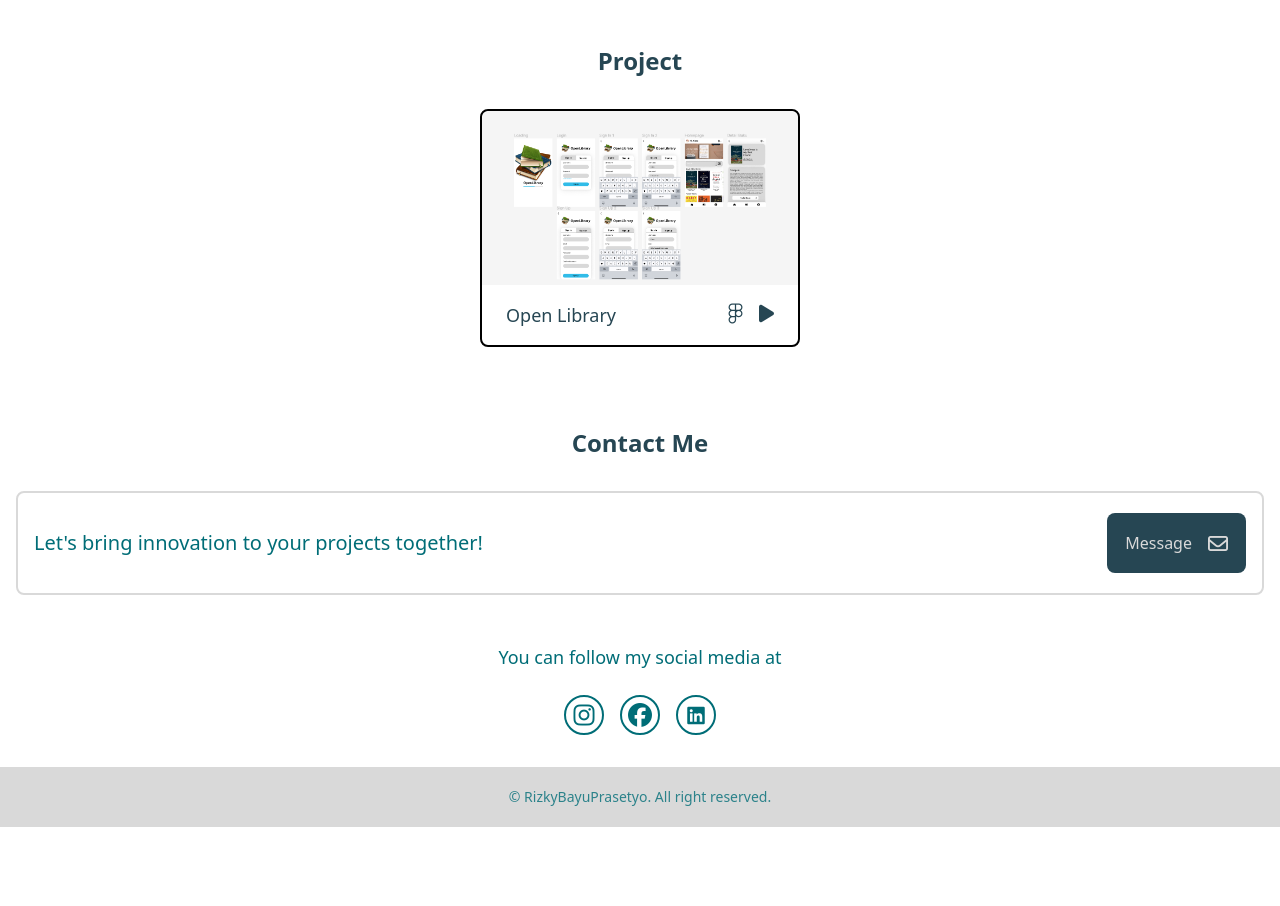
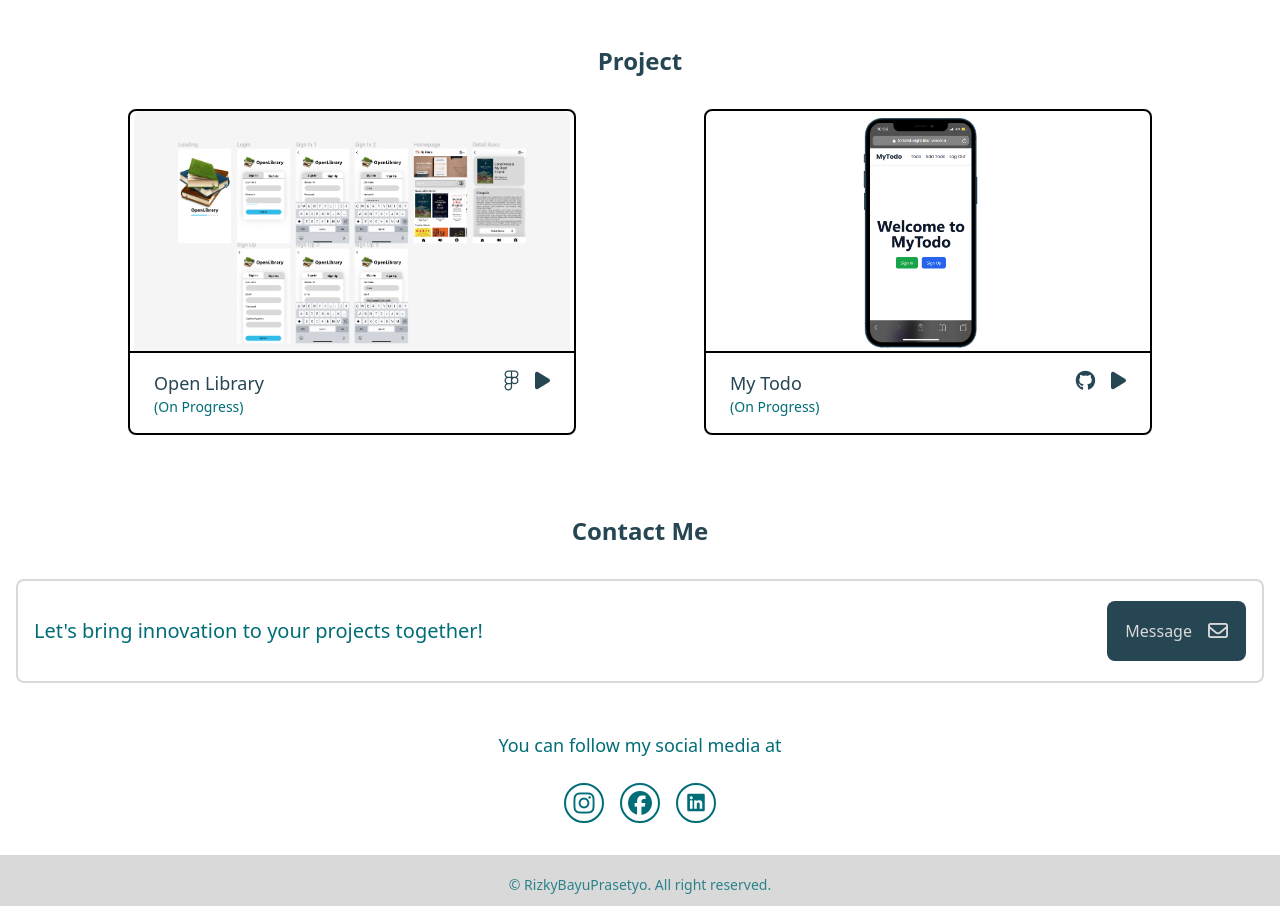
Before and after one commit to rizkybp31/rizkybayuprasetyo, a plain HTML site: page index.html in a window 1280 px wide. Shown: the part 867-1773 px from the top of the page. Before the commit the page ends 1694 px from the top, so only its background shows below. Drawn offline with Linux system fonts and the light colour scheme.

Commit message:
adding new project

```diff
--- a/index.html
+++ b/index.html
@@ -164,13 +164,13 @@
       <div class="section-title">
         <h2 class="text-2xl font-bold text-primary text-center dark:text-light">Project</h2>
       </div>
-      <div class="card-container mt-8 md:flex md:justify-evenly md:items-center">
-        <div class="card w-full border-2 rounded-lg md:max-w-xs dark:border-gray">
-          <div class="card-image">
-            <img src="./dist/images/OpenLibrary.png" alt="project" class="rounded-t-lg object-cover" />
+      <div class="card-container mt-8 flex flex-col gap-4 md:flex-row md:justify-evenly md:items-center">
+        <div class="card w-full border-2 rounded-lg md:max-w-md dark:border-gray">
+          <div class="card-image flex justify-center border-b-2">
+            <img src="./dist/images/OpenLibrary.png" alt="project" class="rounded-t-lg object-cover h-auto max-h-60" />
           </div>
           <div class="flex justify-between card-title py-4 px-6">
-            <a href="#" class="text-lg font-medium text-primary dark:text-semi-light">Open Library</a>
+            <a href="#" class="text-lg font-medium text-primary dark:text-semi-light">Open Library<p class="text-sm text-secondary">(On Progress)</p></a>
             <div class="detail flex gap-4">
               <div class="source-code text-primary dark:text-semi-light">
                 <a href="https://www.figma.com/file/fTm9aTJKq5Uv8P18DEmejE/OpenLibrary?type=design&mode=dev">
@@ -179,6 +179,27 @@
               </div>
               <div class="demo">
                 <a href="https://www.figma.com/proto/fTm9aTJKq5Uv8P18DEmejE/OpenLibrary?type=design&t=BHiUKK1PAbZLk7IK-1&scaling=scale-down&page-id=0%3A1&node-id=1-2&starting-point-node-id=1%3A2&mode=design"
+                  class="text-primary dark:text-semi-light">
+                  <i class="fa-solid fa-play fa-lg"></i>
+                </a>
+              </div>
+            </div>
+          </div>
+        </div>
+        <div class="card w-full border-2 rounded-lg md:max-w-md dark:border-gray">
+          <div class="card-image flex justify-center border-b-2">
+            <img src="./dist/images/mytodo.png" alt="project" class="rounded-t-lg object-cover h-auto max-h-60" />
+          </div>
+          <div class="flex justify-between card-title py-4 px-6">
+            <a href="#" class="text-lg font-medium text-primary dark:text-semi-light">My Todo<p class="text-sm text-secondary">(On Progress)</p></a>
+            <div class="detail flex gap-4">
+              <div class="source-code text-primary dark:text-semi-light">
+                <a href="https://github.com/rizkybp31/todolist">
+                  <i class="fa-brands fa-github fa-lg"></i>
+                </a>
+              </div>
+              <div class="demo">
+                <a href="https://todolist-eight-lilac.vercel.app/"
                   class="text-primary dark:text-semi-light">
                   <i class="fa-solid fa-play fa-lg"></i>
                 </a>
```
Also changed, not shown: dist/images/mytodo.png (added), dist/output.css.
